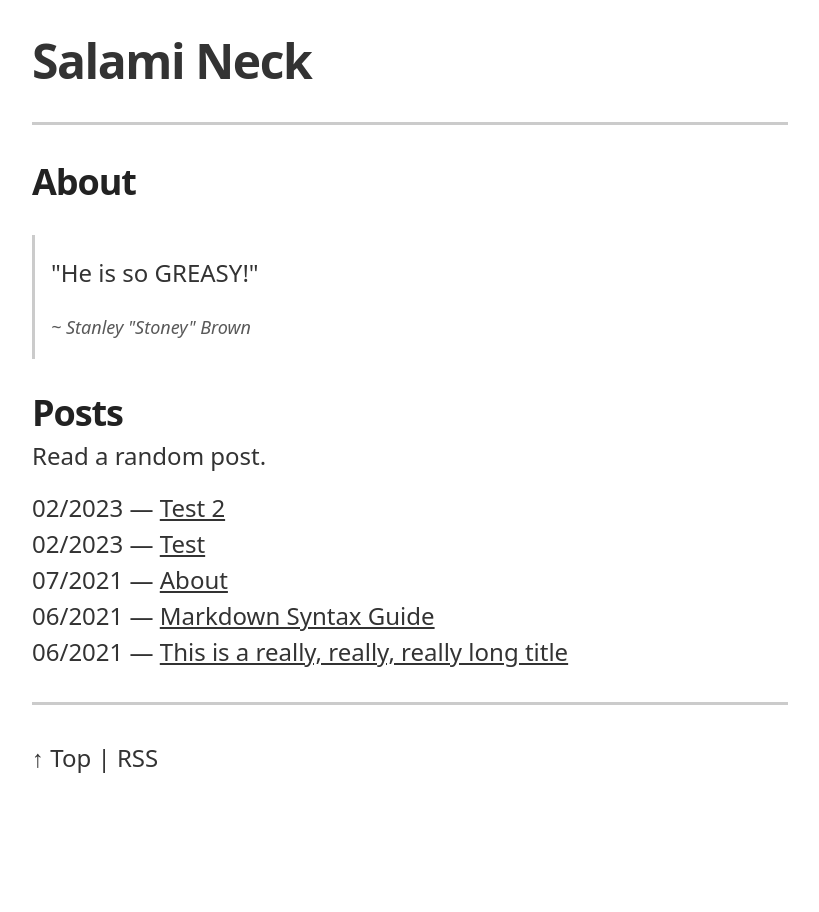
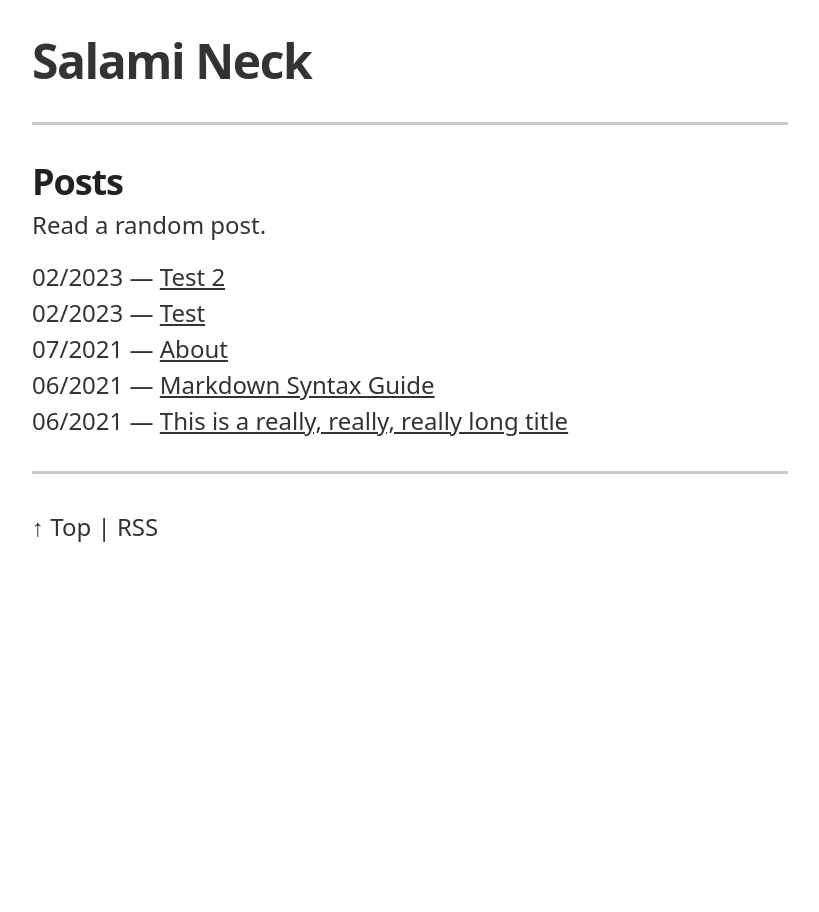
Before and after one commit to ajpwalser/ajpwalser.github.io, a Jekyll site: the page built from index.html, in a window 1280 px wide. Shown: the whole page, without its empty margins (230-1049 px from the left). Built offline with Jekyll 4.4.1, drawn with Linux system fonts in a browser that asks for light colours.

Commit message:
Update index.html

```diff
--- a/index.html
+++ b/index.html
@@ -3,11 +3,7 @@ layout: default
 title: Home
 description:
 ---
-<h2>About</h2>
-<blockquote>
-<p>"He is so GREASY!"</p>
-<span>~ Stanley "Stoney" Brown</span>
-</blockquote>
+
 <h2>Posts</h2>
 <p>Read a random post.</p>
 <div class="post-list">
```
